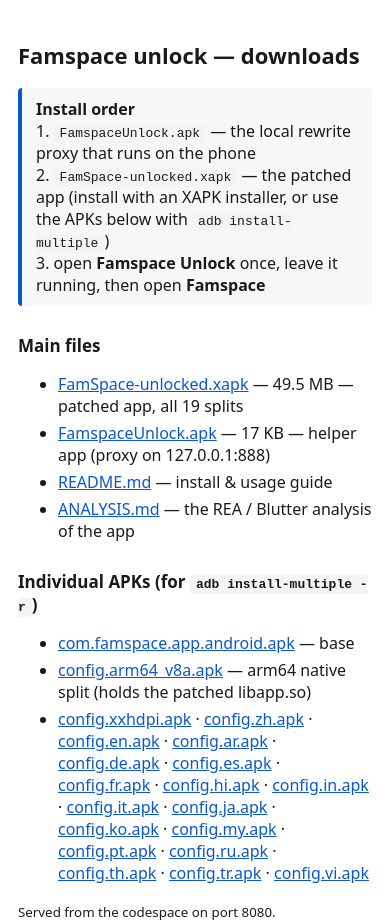
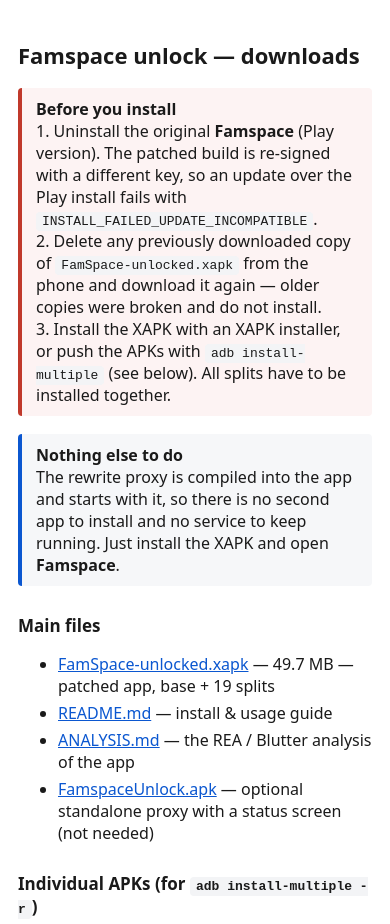
Before and after one commit to diyabla999-oss/app, a plain HTML site: page pp/download/index.html in a window 390 px wide. Shown: the top 924 px of the page. Drawn offline with Linux system fonts and the light colour scheme.

Commit message:
Fix the install failure: publish the verified build, harden the verifier
The phone was installing the pre-fix XAPK (02:32) that was still sitting in
the download folder: its config.arm64_v8a.apk had a COMPRESSED libapp.so.
With android:extractNativeLibs="false" the package installer rejects that
split set outright (INSTALL_FAILED_INVALID), which is the "couldn't install"
on the phone - the build on disk was already correct.

* publish.sh: verify -> copy output/ to pp/download -> verify the published
  file, so the download folder can never drift from the checked build again
* verify_build.sh: now checks all 20 APKs (one package name, one versionCode,
  one signer, valid v1+v2+v3 signatures, manifest.json matching the archive)
  instead of only the base + 2 splits; it flags the compressed libapp.so
* manifest.json total_size now describes the actual archive
* install_on_phone.sh: the helper app is no longer installed by default - the
  proxy now lives inside the app and the two would fight for port 8888
* README: the stale-copy failure mode and an install-failure table

```diff
--- a/pp/download/index.html
+++ b/pp/download/index.html
@@ -9,24 +9,38 @@
   a{color:#0b57d0} li{margin:5px 0}
   code{background:#f3f4f6;padding:2px 6px;border-radius:4px;font-size:13px}
   .note{background:#f6f7f9;border-left:4px solid #0b57d0;padding:10px 14px;margin:18px 0;border-radius:4px}
+  .warn{background:#fdf3f3;border-left:4px solid #c0392b;padding:10px 14px;margin:18px 0;border-radius:4px}
 </style>
 </head>
 <body>
 <h1>Famspace unlock &mdash; downloads</h1>
 
+<div class="warn">
+<b>Before you install</b><br>
+1. Uninstall the original <b>Famspace</b> (Play version). The patched build is
+   re-signed with a different key, so an update over the Play install fails
+   with <code>INSTALL_FAILED_UPDATE_INCOMPATIBLE</code>.<br>
+2. Delete any previously downloaded copy of <code>FamSpace-unlocked.xapk</code>
+   from the phone and download it again &mdash; older copies were broken and do
+   not install.<br>
+3. Install the XAPK with an XAPK installer, or push the APKs with
+   <code>adb install-multiple</code> (see below). All splits have to be
+   installed together.
+</div>
+
 <div class="note">
-<b>Install order</b><br>
-1. <code>FamspaceUnlock.apk</code> &mdash; the local rewrite proxy that runs on the phone<br>
-2. <code>FamSpace-unlocked.xapk</code> &mdash; the patched app (install with an XAPK installer, or use the APKs below with <code>adb install-multiple</code>)<br>
-3. open <b>Famspace Unlock</b> once, leave it running, then open <b>Famspace</b>
+<b>Nothing else to do</b><br>
+The rewrite proxy is compiled into the app and starts with it, so there is no
+second app to install and no service to keep running. Just install the XAPK
+and open <b>Famspace</b>.
 </div>
 
 <h2>Main files</h2>
 <ul>
-  <li><a href="FamSpace-unlocked.xapk">FamSpace-unlocked.xapk</a> &mdash; 49.5 MB &mdash; patched app, all 19 splits</li>
-  <li><a href="FamspaceUnlock.apk">FamspaceUnlock.apk</a> &mdash; 17 KB &mdash; helper app (proxy on 127.0.0.1:888)</li>
+  <li><a href="FamSpace-unlocked.xapk">FamSpace-unlocked.xapk</a> &mdash; 49.7 MB &mdash; patched app, base + 19 splits</li>
   <li><a href="README.md">README.md</a> &mdash; install &amp; usage guide</li>
   <li><a href="ANALYSIS.md">ANALYSIS.md</a> &mdash; the REA / Blutter analysis of the app</li>
+  <li><a href="FamspaceUnlock.apk">FamspaceUnlock.apk</a> &mdash; optional standalone proxy with a status screen (not needed)</li>
 </ul>
 
 <h2>Individual APKs (for <code>adb install-multiple -r</code>)</h2>
@@ -44,6 +58,8 @@
       <a href="config.tr.apk">config.tr.apk</a> &middot; <a href="config.vi.apk">config.vi.apk</a></li>
 </ul>
 
+<p><code>adb install-multiple -r com.famspace.app.android.apk config.arm64_v8a.apk config.xxhdpi.apk</code></p>
+
 <p><small>Served from the codespace on port 8080.</small></p>
 </body>
 </html>
```
Also changed, not shown: famspace-unlock/output/manifest.json, 6 other files.
